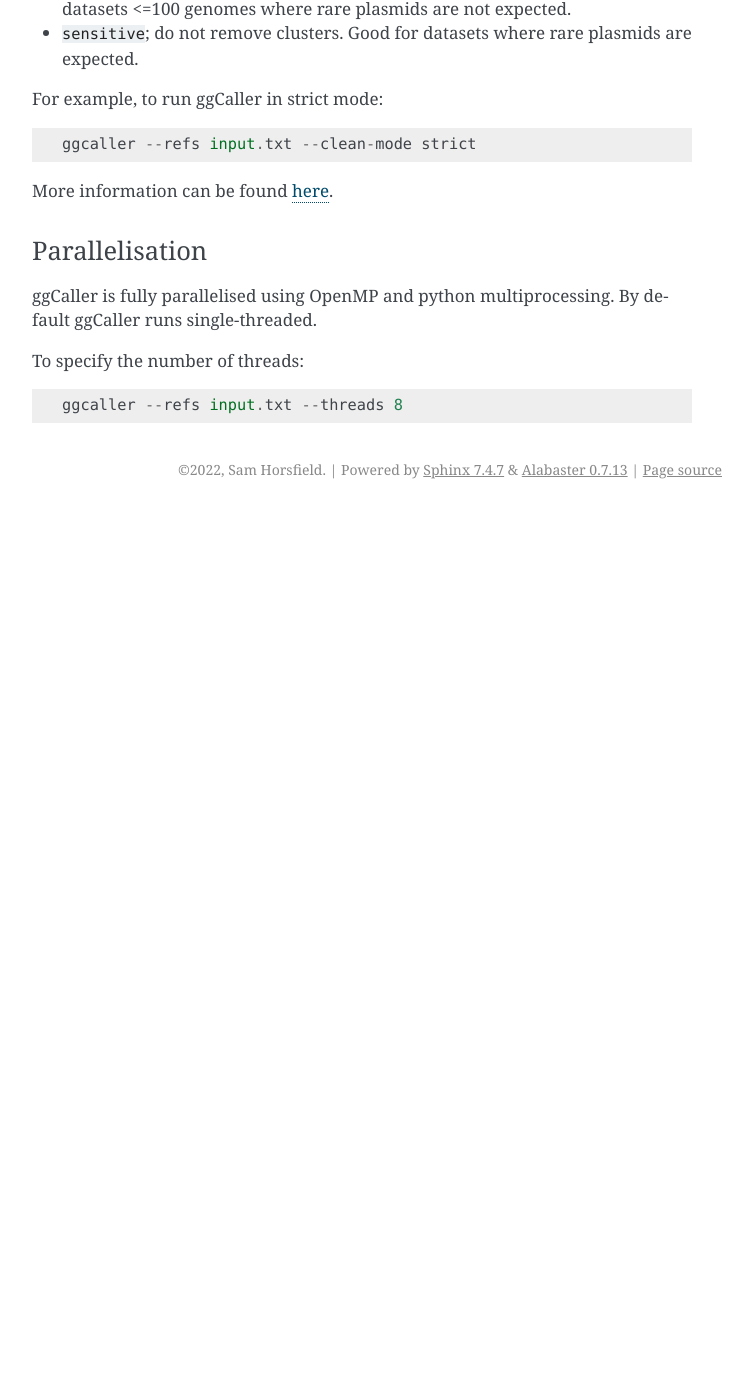
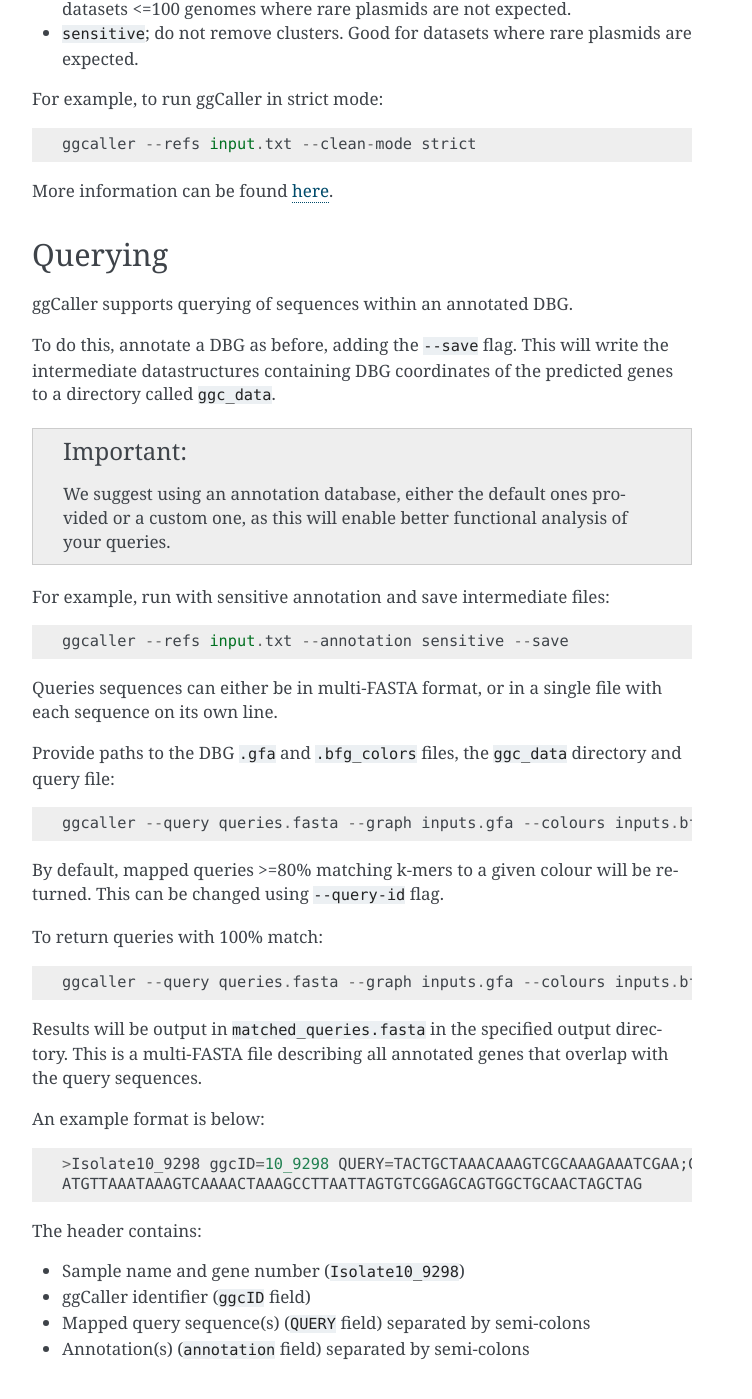
Before and after one commit to bacpop/ggCaller, a Sphinx documentation site: the page built from docs/usage.rst, in a window 1280 px wide and 1400 px high, scrolled down 4110 px. Shown: the whole window, without its empty margins (388-1140 px from the left). Built offline with Sphinx 7.4.7, drawn with Linux system fonts in a browser that asks for light colours; before the commit the page ends 4619 px from its top, so only the background shows below that.

Commit message:
Adds querying to usage.rst

```diff
--- a/docs/usage.rst
+++ b/docs/usage.rst
@@ -166,6 +166,51 @@ For example, to run ggCaller in strict mode::
 
 More information can be found `here <https://gtonkinhill.github.io/panaroo/#/gettingstarted/params>`_.
 
+Querying
+--------
+
+ggCaller supports querying of sequences within an annotated DBG.
+
+To do this, annotate a DBG as before, adding the ``--save`` flag. This will write the intermediate datastructures
+containing DBG coordinates of the predicted genes to a directory called ``ggc_data``.
+
+.. important::
+    We suggest using an annotation database, either the default
+    ones provided or a custom one, as this will enable better
+    functional analysis of your queries.
+
+For example, run with sensitive annotation and save intermediate files::
+
+    ggcaller --refs input.txt --annotation sensitive --save
+
+Queries sequences can either be in multi-FASTA format, or in a single file with each sequence on its own line.
+
+Provide paths to the DBG ``.gfa`` and ``.bfg_colors`` files, the ``ggc_data`` directory and query file::
+
+    ggcaller --query queries.fasta --graph inputs.gfa --colours inputs.bfg_colors --data ggCaller_output/ggc_data
+
+By default, mapped queries >=80% matching k-mers to a given colour will be returned. This can be changed using
+``--query-id`` flag.
+
+To return queries with 100% match::
+
+    ggcaller --query queries.fasta --graph inputs.gfa --colours inputs.bfg_colors --data ggCaller_output/ggc_data --query-id 1.0
+
+Results will be output in ``matched_queries.fasta`` in the specified output directory. This is a multi-FASTA file describing
+all annotated genes that overlap with the query sequences.
+
+An example format is below::
+
+    >Isolate10_9298 ggcID=10_9298 QUERY=TACTGCTAAACAAAGTCGCAAAGAAATCGAA;GAGTCTAGCTAGCTAATCGATAGCTACTAGA annotation=FUNCTION A;FUNCTION B;
+    ATGTTAAATAAAGTCAAAACTAAAGCCTTAATTAGTGTCGGAGCAGTGGCTGCAACTAGCTAG
+
+The header contains:
+
+- Sample name and gene number (``Isolate10_9298``)
+- ggCaller identifier (``ggcID`` field)
+- Mapped query sequence(s) (``QUERY`` field) separated by semi-colons
+- Annotation(s) (``annotation`` field) separated by semi-colons
+
 Parallelisation
 ^^^^^^^^^^^^^^^
 
```
